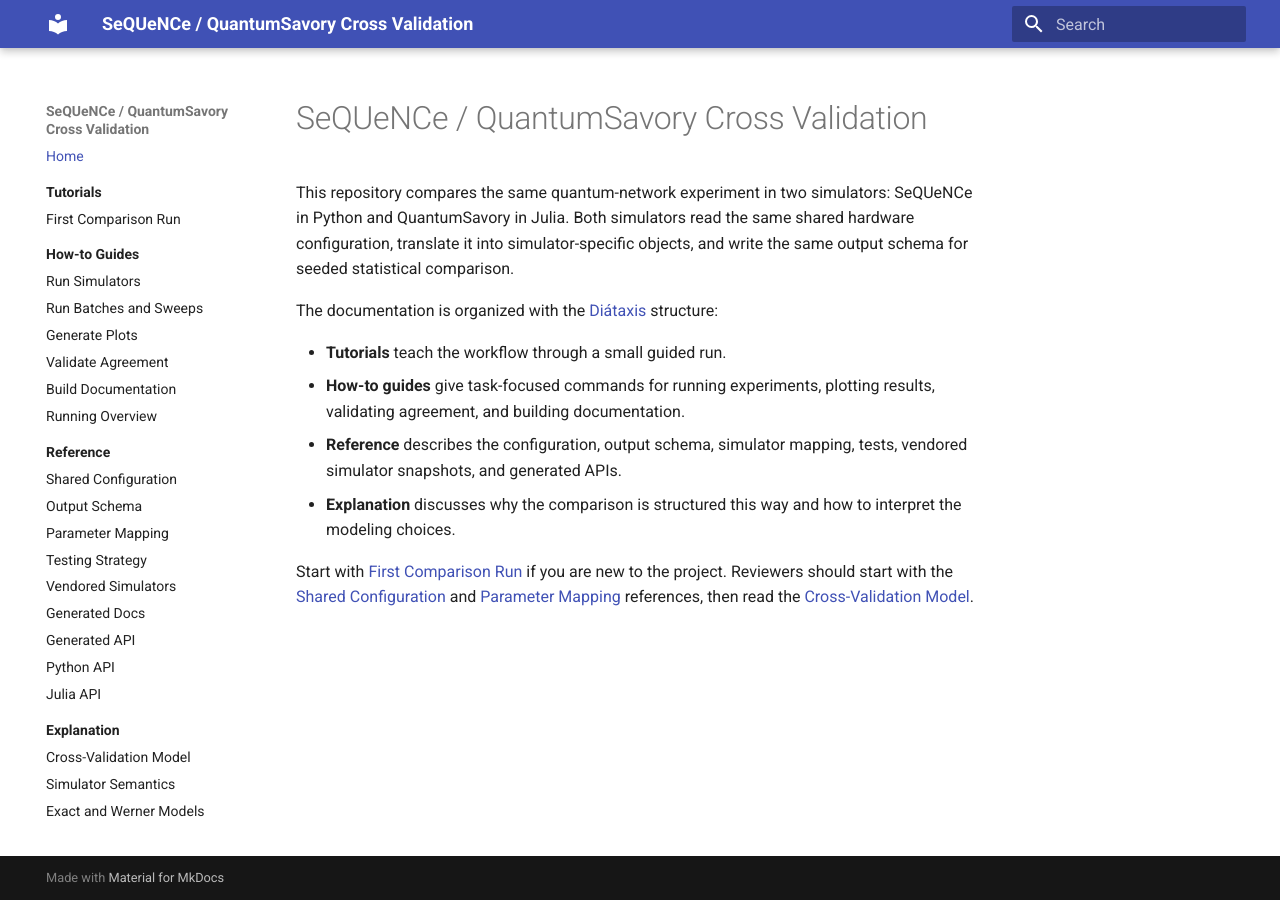
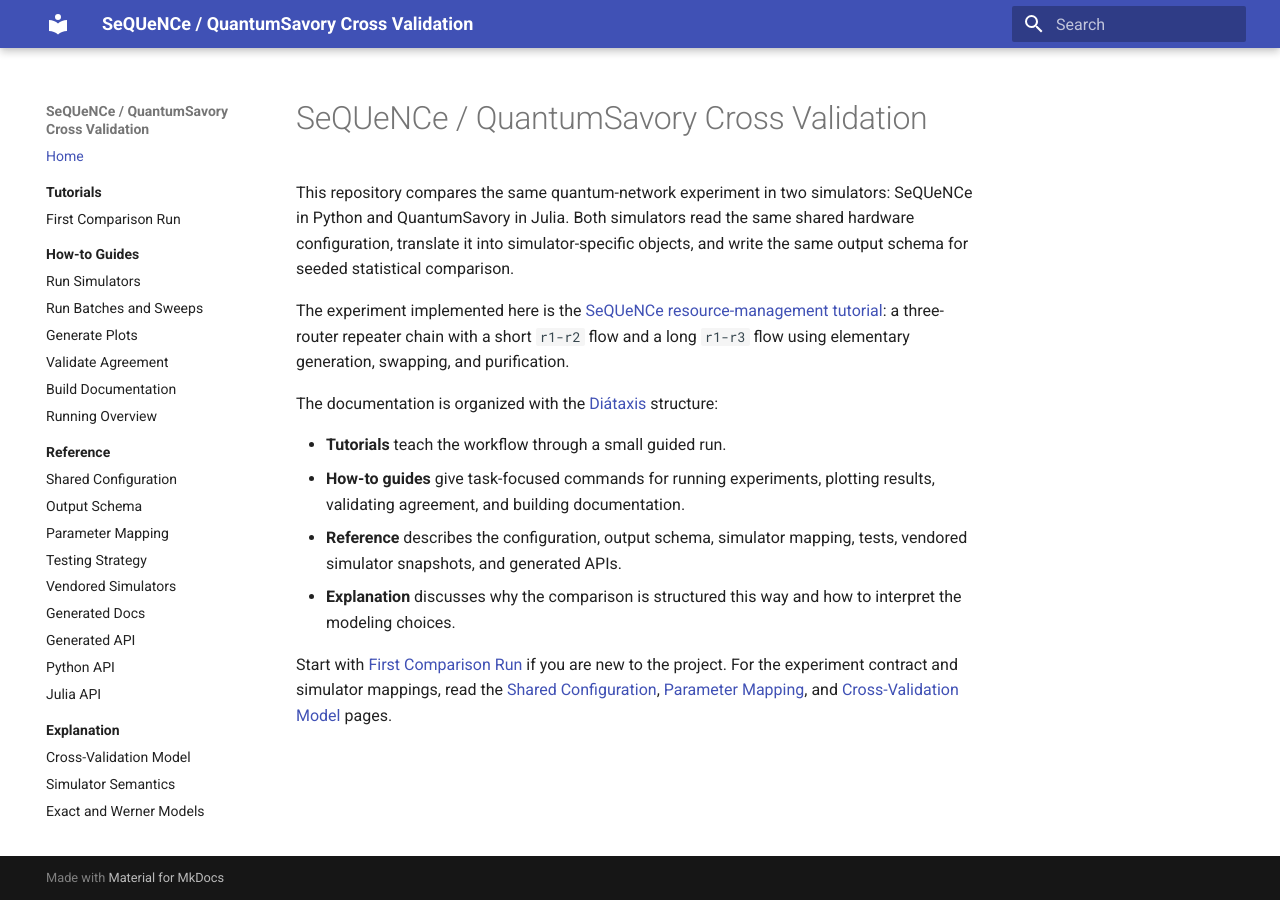
Before and after one commit to LBacciottini/SeQUeNCe_QSavory_comparison, an MkDocs documentation site: the page built from docs/index.md, in a window 1280 px wide. Built offline with MkDocs 1.6.1 and Material for MkDocs 9.7.7, drawn with Linux system fonts in a browser that asks for light colours.

```diff
--- a/docs/index.md
+++ b/docs/index.md
@@ -4,6 +4,11 @@ This repository compares the same quantum-network experiment in two simulators:
 SeQUeNCe in Python and QuantumSavory in Julia. Both simulators read the same
 shared hardware configuration, translate it into simulator-specific objects, and
 write the same output schema for seeded statistical comparison.
+
+The experiment implemented here is the
+[SeQUeNCe resource-management tutorial](https://sequence-rtd-tutorial.readthedocs.io/stable/tutorial/chapter4/resource_management.html):
+a three-router repeater chain with a short `r1-r2` flow and a long `r1-r3`
+flow using elementary generation, swapping, and purification.
 
 The documentation is organized with the [Diátaxis](https://diataxis.fr) structure:
 
@@ -16,7 +21,7 @@ The documentation is organized with the [Diátaxis](https://diataxis.fr) structu
   interpret the modeling choices.
 
 Start with [First Comparison Run](tutorials/first-comparison.md) if you are new
-to the project. Reviewers should start with the
-[Shared Configuration](reference/configuration.md) and
-[Parameter Mapping](reference/parameter-mapping.md) references, then read the
-[Cross-Validation Model](explanation/cross-validation-model.md).
+to the project. For the experiment contract and simulator mappings, read the
+[Shared Configuration](reference/configuration.md),
+[Parameter Mapping](reference/parameter-mapping.md), and
+[Cross-Validation Model](explanation/cross-validation-model.md) pages.
```
Also changed, not shown: docs/how-to/run-simulators.md (+5 -0 lines), docs/reference/configuration.md (+1 -1 lines), docs/reference/parameter-mapping.md (+2 -2 lines).
